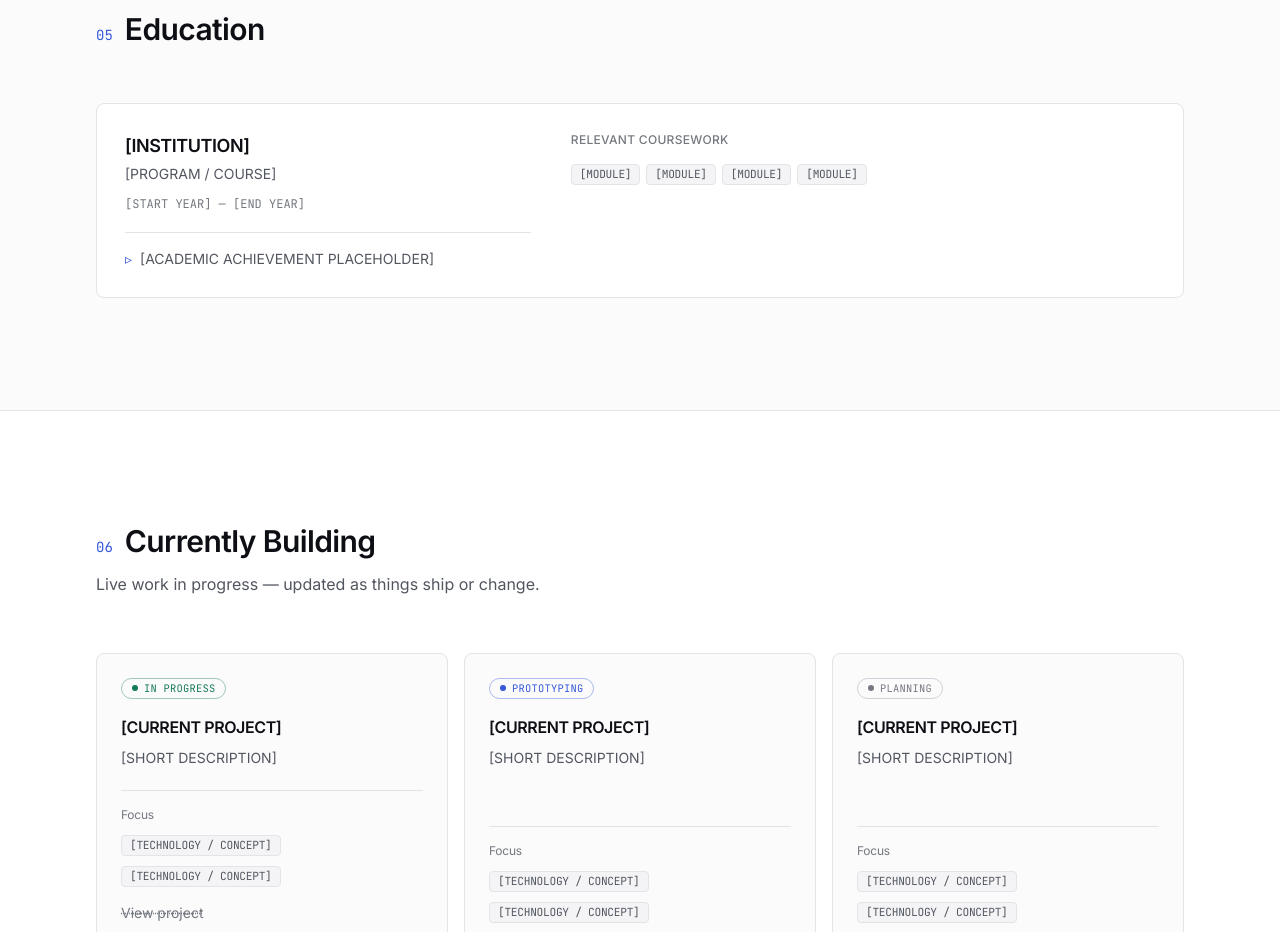
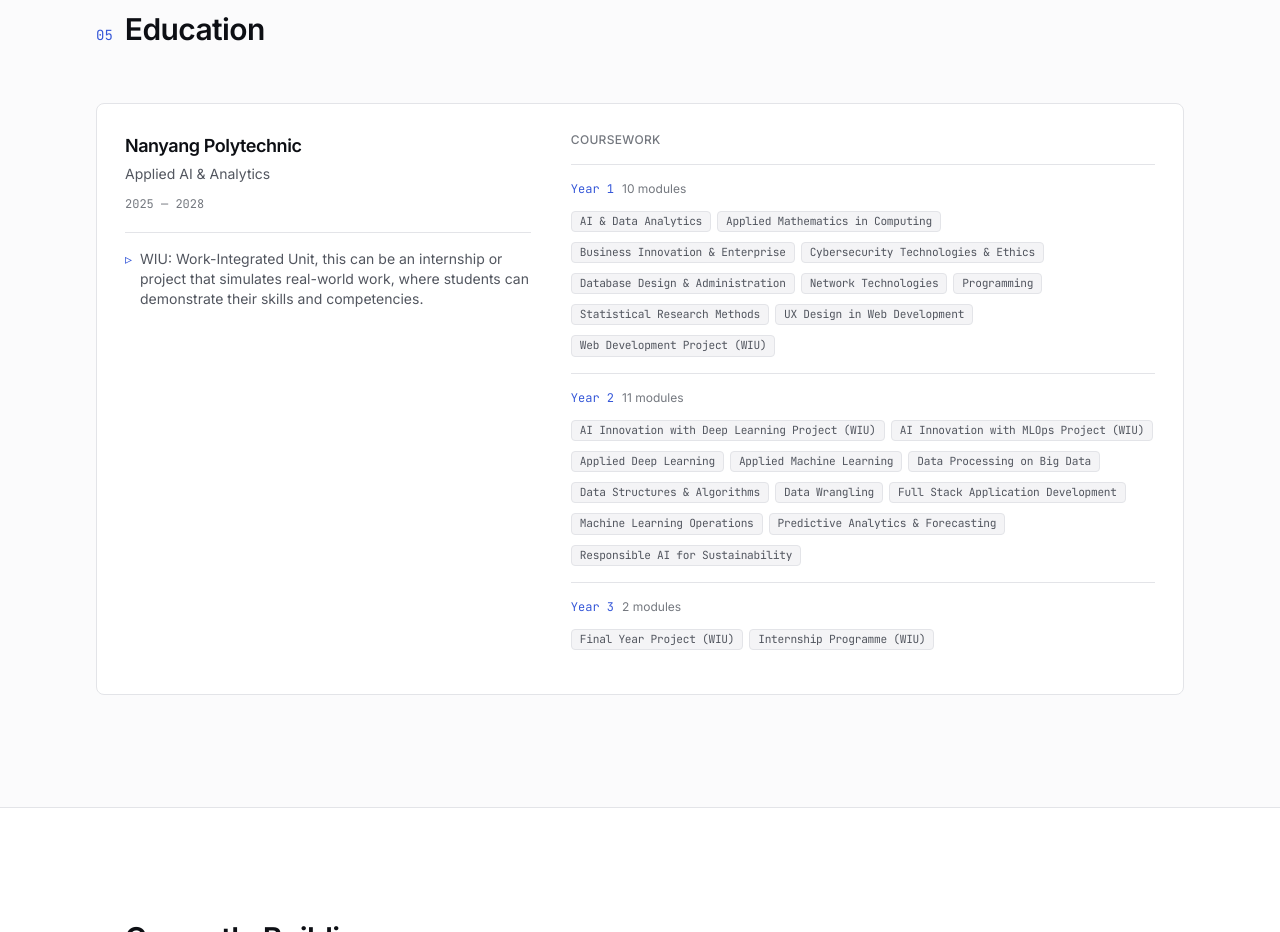
Before and after one commit to 1wanny/Portfolio, a React (Vite) app in the folder portfolio/: page / in a window 1280 px wide. Shown: the part 5320-6252 px from the top of the page. Built offline with nearby package versions, Linux system fonts and the light colour scheme.

Commit message:
update Education

```diff
--- a/portfolio/src/components/Education.tsx
+++ b/portfolio/src/components/Education.tsx
@@ -33,15 +33,32 @@
 
               <div className="lg:col-span-7">
                 <h4 className="text-xs font-medium tracking-wide text-fg-subtle uppercase">
-                  Relevant coursework
+                  Coursework
                 </h4>
-                <ul className="mt-3 flex flex-wrap gap-1.5">
-                  {entry.coursework.map((module, moduleIndex) => (
-                    <li key={`${module}-${moduleIndex}`}>
-                      <Tag>{module}</Tag>
-                    </li>
+
+                {/* One block per group (year / semester). The label sits above its
+                    modules so long module names get the full column width. */}
+                <dl className="mt-4 divide-y divide-border border-t border-border">
+                  {entry.coursework.map((group) => (
+                    <div key={group.label} className="py-4">
+                      <dt className="flex items-baseline gap-2">
+                        <span className="font-mono text-xs text-accent">{group.label}</span>
+                        <span className="text-xs text-fg-subtle">
+                          {group.modules.length} {group.modules.length === 1 ? 'module' : 'modules'}
+                        </span>
+                      </dt>
+                      <dd className="mt-2.5">
+                        <ul className="flex flex-wrap gap-1.5">
+                          {group.modules.map((module, moduleIndex) => (
+                            <li key={`${module}-${moduleIndex}`}>
+                              <Tag>{module}</Tag>
+                            </li>
+                          ))}
+                        </ul>
+                      </dd>
+                    </div>
                   ))}
-                </ul>
+                </dl>
               </div>
             </article>
           </Reveal>
--- a/portfolio/src/data/education.ts
+++ b/portfolio/src/data/education.ts
@@ -4,15 +4,57 @@
  * EDUCATION
  * ---------------------------------------------------------------------------
  * Most recent first. Leave `achievements` out (or empty) to hide that block.
+ *
+ * `coursework` is a list of labelled groups. The labels are free text, so you
+ * can split by year, by semester, or use a single group to show a flat list.
  */
 
 export const education: Education[] = [
   {
-    institution: '[INSTITUTION]',
-    program: '[PROGRAM / COURSE]',
-    start: '[START YEAR]',
-    end: '[END YEAR]',
-    coursework: ['[MODULE]', '[MODULE]', '[MODULE]', '[MODULE]'],
-    achievements: ['[ACADEMIC ACHIEVEMENT PLACEHOLDER]'],
+    institution: 'Nanyang Polytechnic',
+    program: 'Applied AI & Analytics',
+    start: '2025',
+    end: '2028',
+    // Full course structure from the NYP course page for the
+    // Diploma in Applied AI & Analytics (C43).
+    // (WIU) marks a Work Immersion Unit, as labelled by NYP.
+    coursework: [
+      {
+        label: 'Year 1',
+        modules: [
+          'AI & Data Analytics',
+          'Applied Mathematics in Computing',
+          'Business Innovation & Enterprise',
+          'Cybersecurity Technologies & Ethics',
+          'Database Design & Administration',
+          'Network Technologies',
+          'Programming',
+          'Statistical Research Methods',
+          'UX Design in Web Development',
+          'Web Development Project (WIU)',
+        ],
+      },
+      {
+        label: 'Year 2',
+        modules: [
+          'AI Innovation with Deep Learning Project (WIU)',
+          'AI Innovation with MLOps Project (WIU)',
+          'Applied Deep Learning',
+          'Applied Machine Learning',
+          'Data Processing on Big Data',
+          'Data Structures & Algorithms',
+          'Data Wrangling',
+          'Full Stack Application Development',
+          'Machine Learning Operations',
+          'Predictive Analytics & Forecasting',
+          'Responsible AI for Sustainability',
+        ],
+      },
+      {
+        label: 'Year 3',
+        modules: ['Final Year Project (WIU)', 'Internship Programme (WIU)'],
+      },
+    ],
+    achievements: ['WIU: Work-Integrated Unit, this can be an internship or project that simulates real-world work, where students can demonstrate their skills and competencies.'],
   },
 ]
--- a/portfolio/src/data/site.ts
+++ b/portfolio/src/data/site.ts
@@ -28,7 +28,7 @@
     github: 'https://github.com/1wanny',
     linkedin: 'https://www.linkedin.com/in/ridzwan-yusri-0a5ab833b/',
     /** Put your PDF in `public/` and point here, e.g. '/resume.pdf'. */
-    resume: 'public/Resume.pdf',
+    resume: '/Resume.pdf',
   },
 } as const
 
```
Also changed, not shown: portfolio/src/data/types.ts (+11 -1 lines).
